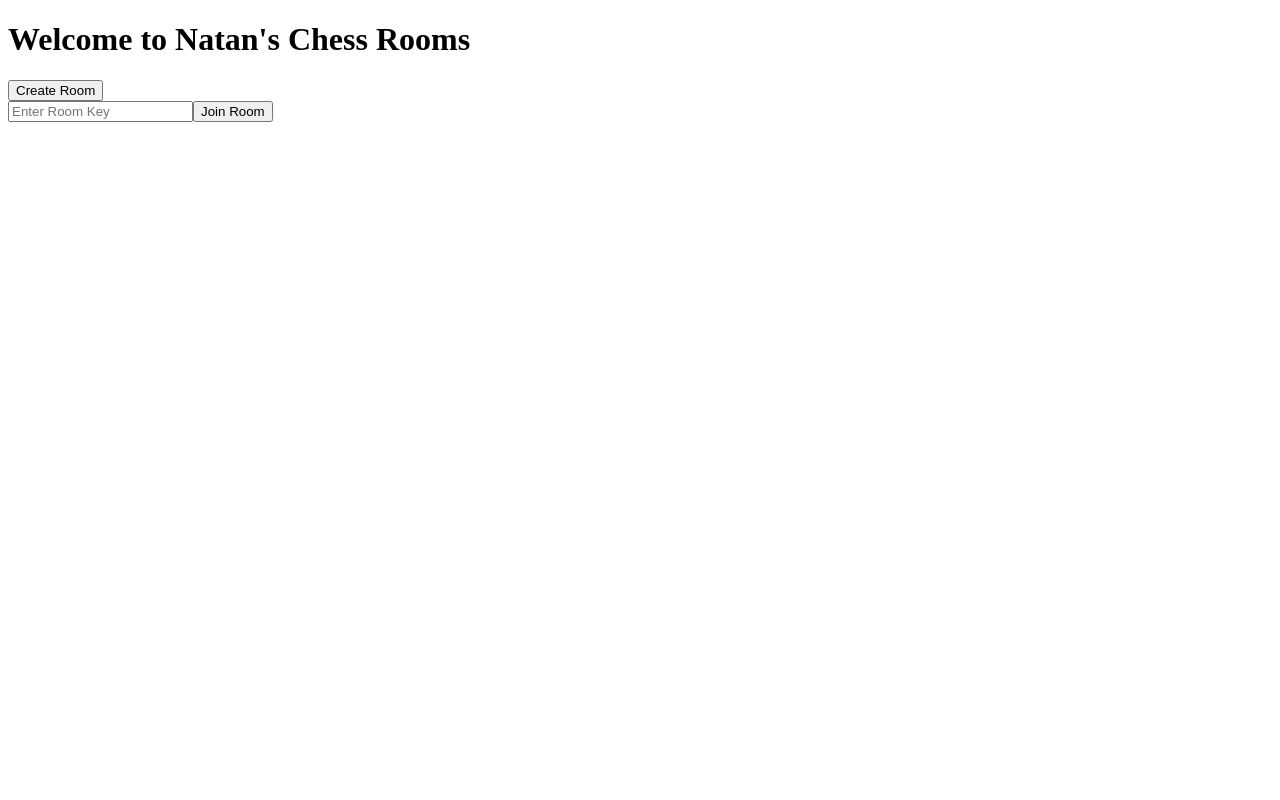
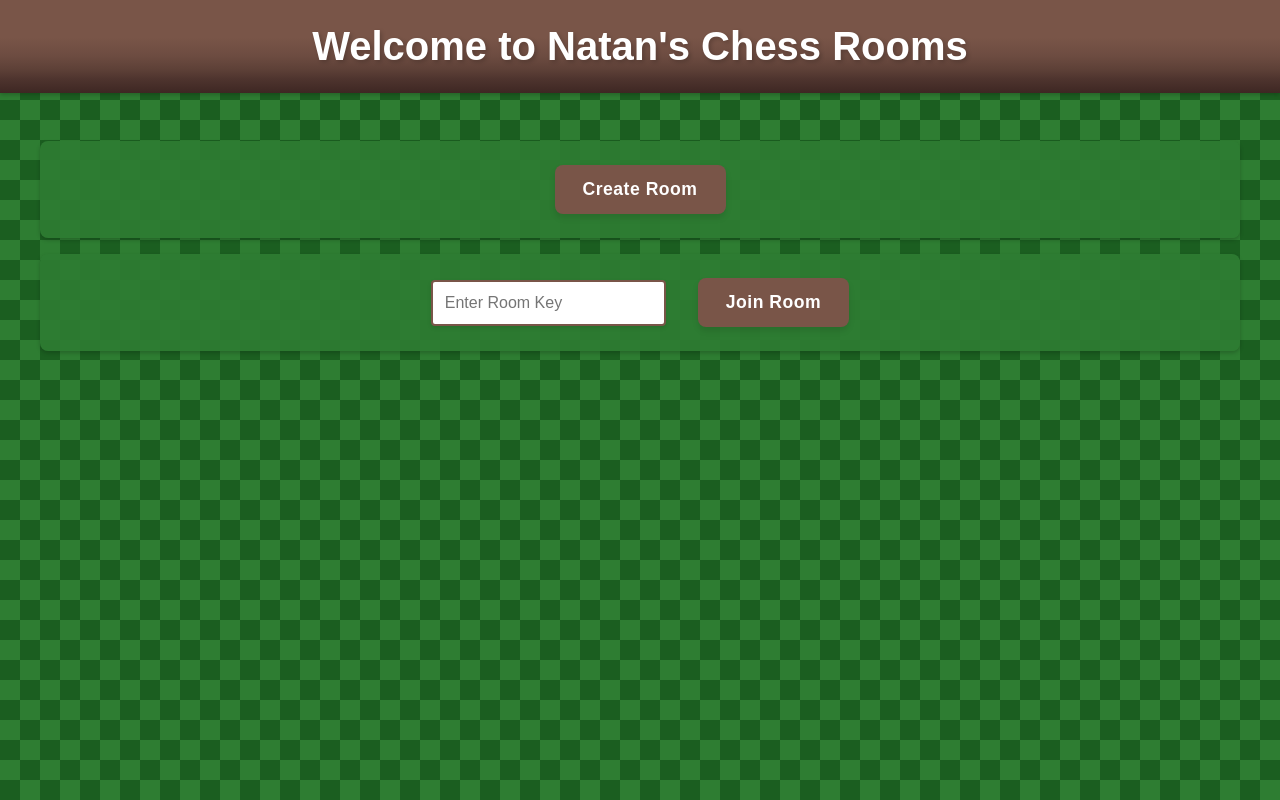
Before and after one commit to NatanProtector/my-chess-online, a React (Create React App) app in the folder chess-react-app/: page / in a window 1280 px wide. Built offline with nearby package versions, Linux system fonts and the light colour scheme; no server answers.

Commit message:
Adding new styles

```diff
--- a/chess-react-app/src/App.js
+++ b/chess-react-app/src/App.js
@@ -1,7 +1,13 @@
-import React from 'react';
-import { BrowserRouter as Router, Route, Routes, useLocation } from 'react-router-dom';
-import ChessGame from './view/ChessGame';
-import HomePage from './view/HomePage';
+import React from "react";
+import {
+  BrowserRouter as Router,
+  Route,
+  Routes,
+  useLocation,
+} from "react-router-dom";
+import ChessGame from "./view/ChessGame";
+import HomePage from "./view/HomePage";
+import "./index.css";
 
 function App() {
   return (
@@ -16,10 +22,14 @@ function App() {
 
 function ChessGameWithRoomKey() {
   const location = useLocation();
-    const roomKey = location.state?.roomKey; // Get roomKey from navigation state
+  const roomKey = location.state?.roomKey;
 
   if (!roomKey) {
-        return <div>Error: Room key is missing. Please return to the homepage.</div>;
+    return (
+      <div className="error-message">
+        Error: Room key is missing. Please return to the homepage.
+      </div>
+    );
   }
 
   return <ChessGame roomKey={roomKey} />;
--- /dev/null
+++ b/chess-react-app/src/index.css
@@ -0,0 +1,201 @@
+:root {
+  --primary-green: #2e7d32;
+  --light-green: #4caf50;
+  --brown: #795548;
+  --light-brown: #a1887f;
+  --dark-brown: #4e342e;
+  --white: #ffffff;
+  --dark-green: #1b5e20;
+}
+
+body {
+  margin: 0;
+  padding: 0;
+  min-height: 100vh;
+  background-color: var(--primary-green);
+  background-image: linear-gradient(
+      45deg,
+      var(--dark-green) 25%,
+      transparent 25%
+    ),
+    linear-gradient(-45deg, var(--dark-green) 25%, transparent 25%),
+    linear-gradient(45deg, transparent 75%, var(--dark-green) 75%),
+    linear-gradient(-45deg, transparent 75%, var(--dark-green) 75%);
+  background-size: 40px 40px;
+  background-position: 0 0, 0 20px, 20px -20px, -20px 0px;
+  font-family: "Arial", sans-serif;
+  color: var(--white);
+}
+
+.header {
+  background: linear-gradient(
+    to bottom,
+    var(--brown) 0%,
+    var(--brown) 40%,
+    #6d4c41 60%,
+    #5d4037 75%,
+    var(--dark-brown) 85%,
+    #3e2723 100%
+  );
+  padding: 1rem 0;
+  box-shadow: 0 2px 4px rgba(0, 0, 0, 0.2);
+  text-align: center;
+  position: relative;
+  z-index: 1;
+}
+
+.header h1 {
+  margin: 0;
+  padding: 0.5rem 2rem;
+  color: var(--white);
+  font-size: 2.5rem;
+  text-shadow: 2px 2px 4px rgba(0, 0, 0, 0.2);
+}
+
+.container {
+  max-width: 1200px;
+  margin: 0 auto;
+  padding: 2rem;
+  position: relative;
+  z-index: 1;
+}
+
+.game-container {
+  display: flex;
+  flex-direction: column;
+  align-items: center;
+  justify-content: center;
+  min-height: calc(100vh - 200px);
+  padding: 2rem;
+  position: relative;
+  z-index: 1;
+}
+
+.game-info {
+  text-align: center;
+  margin-bottom: 2rem;
+  background-color: rgba(46, 125, 50, 0.9);
+  padding: 1rem 2rem;
+  border-radius: 8px;
+  box-shadow: 0 2px 4px rgba(0, 0, 0, 0.2);
+}
+
+.game-info h3 {
+  margin: 0.5rem 0;
+  color: var(--white);
+  font-size: 1.2rem;
+}
+
+.game-board {
+  margin: 2rem auto;
+  box-shadow: 0 4px 8px rgba(0, 0, 0, 0.2);
+  border-radius: 8px;
+  background-color: rgba(46, 125, 50, 0.9);
+  padding: 1rem;
+  width: 420px;
+  height: 420px;
+  position: relative;
+  z-index: 2;
+}
+
+.game-board > div {
+  width: 100% !important;
+  height: 100% !important;
+  background-color: var(--white);
+  border-radius: 4px;
+}
+
+h1 {
+  text-align: center;
+  color: var(--white);
+  margin-bottom: 2rem;
+  font-size: 2.5rem;
+  text-shadow: 2px 2px 4px rgba(0, 0, 0, 0.2);
+}
+
+.button {
+  background-color: var(--brown);
+  color: var(--white);
+  border: none;
+  padding: 14px 28px;
+  border-radius: 8px;
+  cursor: pointer;
+  font-size: 1.1rem;
+  font-weight: 600;
+  letter-spacing: 0.5px;
+  transition: all 0.3s cubic-bezier(0.4, 0, 0.2, 1);
+  margin: 0.5rem;
+  box-shadow: 0 4px 6px rgba(0, 0, 0, 0.1);
+  position: relative;
+  overflow: hidden;
+}
+
+.button::before {
+  content: "";
+  position: absolute;
+  top: 0;
+  left: 0;
+  width: 100%;
+  height: 100%;
+  background: linear-gradient(
+    45deg,
+    rgba(255, 255, 255, 0.1),
+    rgba(255, 255, 255, 0)
+  );
+  transform: translateX(-100%);
+  transition: transform 0.6s cubic-bezier(0.4, 0, 0.2, 1);
+}
+
+.button:hover {
+  background-color: var(--light-brown);
+  transform: translateY(-2px);
+  box-shadow: 0 6px 12px rgba(0, 0, 0, 0.15);
+}
+
+.button:hover::before {
+  transform: translateX(100%);
+}
+
+.button:active {
+  transform: translateY(0);
+  box-shadow: 0 2px 4px rgba(0, 0, 0, 0.1);
+}
+
+.input-field {
+  padding: 12px;
+  border: 2px solid var(--brown);
+  border-radius: 4px;
+  font-size: 1rem;
+  margin: 0.5rem;
+  background-color: var(--white);
+  color: var(--brown);
+  box-shadow: 0 2px 4px rgba(0, 0, 0, 0.1);
+}
+
+.input-field:focus {
+  outline: none;
+  border-color: var(--light-brown);
+  box-shadow: 0 2px 8px rgba(0, 0, 0, 0.2);
+}
+
+.input-group {
+  display: flex;
+  justify-content: center;
+  align-items: center;
+  gap: 1rem;
+  margin: 1rem 0;
+  background-color: rgba(46, 125, 50, 0.9);
+  padding: 1rem;
+  border-radius: 8px;
+  box-shadow: 0 2px 4px rgba(0, 0, 0, 0.2);
+}
+
+.error-message {
+  color: #ff6b6b;
+  text-align: center;
+  margin: 1rem 0;
+  padding: 1rem;
+  background-color: rgba(255, 107, 107, 0.1);
+  border-radius: 4px;
+  box-shadow: 0 2px 4px rgba(0, 0, 0, 0.1);
+}
--- a/chess-react-app/src/view/HomePage.js
+++ b/chess-react-app/src/view/HomePage.js
@@ -1,28 +1,28 @@
-import React, { useState } from 'react';
-import { useNavigate } from 'react-router-dom';
-import socket from './socket'; // Use this in both HomePage and ChessGame
-
+import React, { useState } from "react";
+import { useNavigate } from "react-router-dom";
+import socket from "./socket"; // Use this in both HomePage and ChessGame
+import "../index.css";
 
 function HomePage() {
-    const [roomKey, setRoomKey] = useState('');
+  const [roomKey, setRoomKey] = useState("");
   const navigate = useNavigate();
 
   const createRoom = () => {
-        socket.emit('create-room', (response) => {
+    socket.emit("create-room", (response) => {
       if (response.success) {
         setRoomKey(response.roomKey);
-                navigate('/game', { state: { roomKey: response.roomKey } });
+        navigate("/game", { state: { roomKey: response.roomKey } });
       }
     });
   };
 
   const joinRoom = () => {
     if (roomKey) {
-            socket.emit('join-room', roomKey, (response) => {
+      socket.emit("join-room", roomKey, (response) => {
         if (response.success) {
-                    navigate('/game', { state: { roomKey: response.roomKey } }); // Pass roomKey in state
+          navigate("/game", { state: { roomKey: response.roomKey } }); // Pass roomKey in state
         } else {
-                    alert(response.message || 'Failed to join the room');
+          alert(response.message || "Failed to join the room");
         }
       });
     }
@@ -30,16 +30,27 @@ function HomePage() {
 
   return (
     <div>
+      <div className="header">
         <h1>Welcome to Natan's Chess Rooms</h1>
-            <button onClick={createRoom}>Create Room</button>
-            <div>
+      </div>
+      <div className="container">
+        <div className="input-group">
+          <button className="button" onClick={createRoom}>
+            Create Room
+          </button>
+        </div>
+        <div className="input-group">
           <input
+            className="input-field"
             type="text"
             placeholder="Enter Room Key"
             value={roomKey}
             onChange={(e) => setRoomKey(e.target.value)}
           />
-                <button onClick={joinRoom}>Join Room</button>
+          <button className="button" onClick={joinRoom}>
+            Join Room
+          </button>
+        </div>
       </div>
     </div>
   );
--- a/package.json
+++ b/package.json
@@ -3,7 +3,7 @@
     "scripts": {
         "install-all": "npm --prefix ./chess-react-app install && npm --prefix ./chess-server install",
         "build": "npm --prefix ./chess-react-app run build",
-        "start": "npm --prefix ./chess-server start"
+        "start": "npm --prefix ./chess-server run start"
     },
     "author": "Natan Protector",
     "license": "ISC",
```
Also changed, not shown: chess-react-app/src/view/ChessGame.js (+42 -47 lines). Lines whose indentation alone changed are shown as unchanged.
